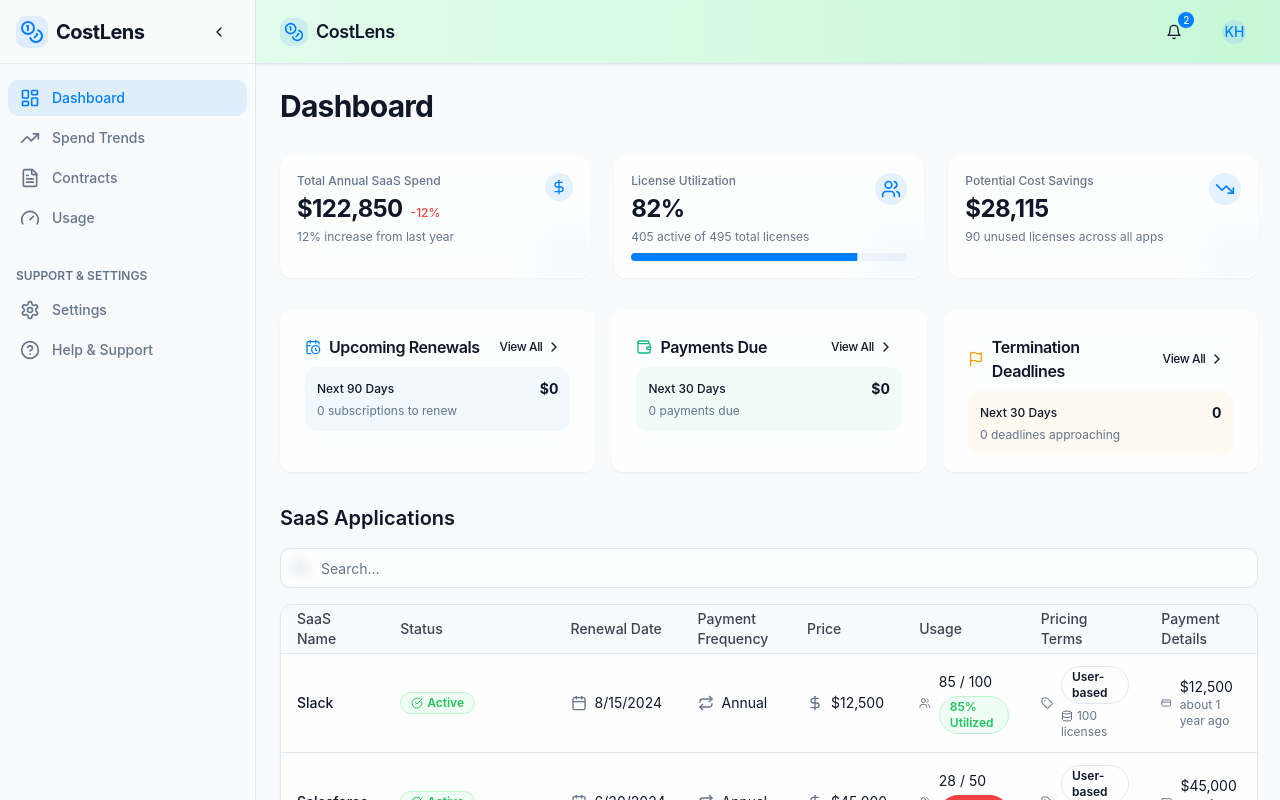
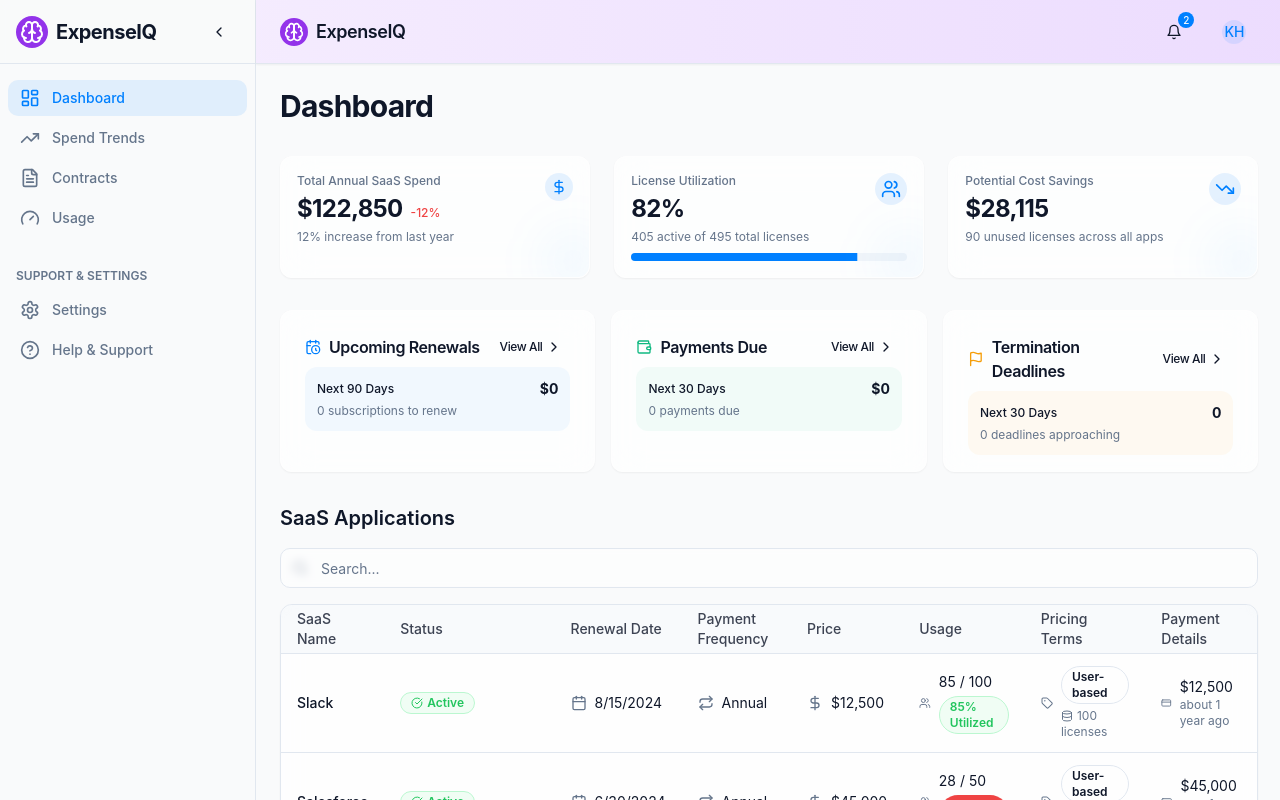
Before and after one commit to CostLens/saas-sage-keeper, a React (Vite) app: page / in a window 1280 px wide. Shown: the top 800 px of the page. Built offline with nearby package versions, Linux system fonts and the light colour scheme.

Commit message:
Rename project to ExpenseIQ
Rename the project to ExpenseIQ and update the logo to reflect spend management with AI.

```diff
--- a/index.html
+++ b/index.html
@@ -4,12 +4,12 @@
   <head>
     <meta charset="UTF-8" />
     <meta name="viewport" content="width=device-width, initial-scale=1.0" />
-    <title>CostLens</title>
-    <meta name="description" content="CostLens - SaaS Cost Management Solution" />
+    <title>ExpenseIQ</title>
+    <meta name="description" content="ExpenseIQ - Intelligent SaaS Expense Management Solution" />
     <meta name="author" content="Lovable" />
 
-    <meta property="og:title" content="CostLens" />
-    <meta property="og:description" content="CostLens - SaaS Cost Management Solution" />
+    <meta property="og:title" content="ExpenseIQ" />
+    <meta property="og:description" content="ExpenseIQ - Intelligent SaaS Expense Management Solution" />
     <meta property="og:type" content="website" />
     <meta property="og:image" content="https://lovable.dev/opengraph-image-p98pqg.png" />
 
--- a/src/components/Header.tsx
+++ b/src/components/Header.tsx
@@ -3,7 +3,7 @@ import React, { useState } from "react";
 import { Link } from "react-router-dom";
 import { cn } from "@/lib/utils";
 import { Button } from "@/components/ui/button";
-import { Bell, Coins } from "lucide-react";
+import { Bell, Brain } from "lucide-react";
 import {
   DropdownMenu,
   DropdownMenuContent,
@@ -74,16 +74,16 @@ export function Header({ className }: HeaderProps) {
   return (
     <header
       className={cn(
-        "sticky top-0 z-30 flex h-16 items-center justify-between border-b bg-gradient-to-r from-green-100/80 to-green-200/80 text-foreground backdrop-blur-sm px-6 shadow-sm",
+        "sticky top-0 z-30 flex h-16 items-center justify-between border-b bg-gradient-to-r from-purple-100/80 to-purple-200/80 text-foreground backdrop-blur-sm px-6 shadow-sm",
         className
       )}
     >
       <div className="flex items-center gap-2">
         <Link to="/" className="flex items-center gap-2">
-          <div className="rounded-md bg-primary/10 p-1">
-            <Coins className="h-5 w-5 text-primary" />
+          <div className="rounded-full bg-purple-600 p-1">
+            <Brain className="h-5 w-5 text-white" />
           </div>
-          <span className="font-semibold text-lg tracking-tight">CostLens</span>
+          <span className="font-semibold text-lg tracking-tight">ExpenseIQ</span>
         </Link>
       </div>
 
--- a/src/components/Sidebar.tsx
+++ b/src/components/Sidebar.tsx
@@ -7,12 +7,13 @@ import {
   LayoutDashboard,
   TrendingUp,
   FileText,
-  Coins,
+  Wallet,
   Settings,
   HelpCircle,
   ChevronLeft,
   ChevronRight,
-  Gauge
+  Gauge,
+  Brain
 } from "lucide-react";
 
 interface SidebarProps {
@@ -84,15 +85,15 @@ const Sidebar = ({ className }: SidebarProps) => {
       <div className="flex h-16 items-center border-b px-4 justify-between">
         {!isCollapsed && (
           <div className="flex items-center gap-2">
-            <div className="rounded-md bg-primary/10 p-1">
-              <Coins className="h-6 w-6 text-primary" />
+            <div className="rounded-full bg-purple-600 p-1">
+              <Brain className="h-6 w-6 text-white" />
             </div>
-            <span className="font-bold text-xl tracking-tight">CostLens</span>
+            <span className="font-bold text-xl tracking-tight">ExpenseIQ</span>
           </div>
         )}
         {isCollapsed && (
-          <div className="rounded-md bg-primary/10 p-1 mx-auto">
-            <Coins className="h-6 w-6 text-primary" />
+          <div className="rounded-full bg-purple-600 p-1 mx-auto">
+            <Brain className="h-6 w-6 text-white" />
           </div>
         )}
         <Button
```
